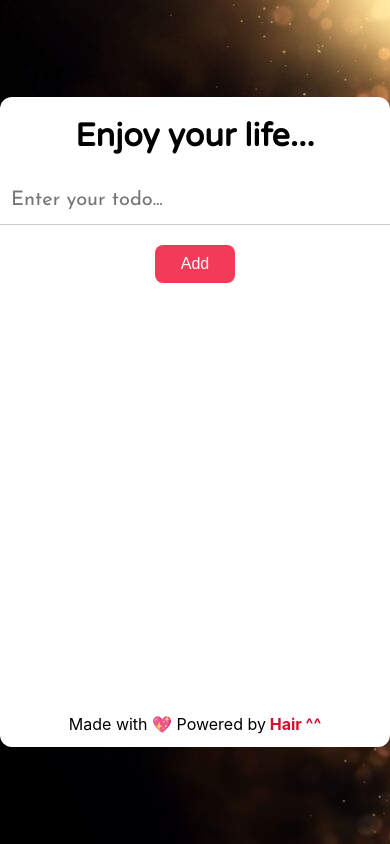
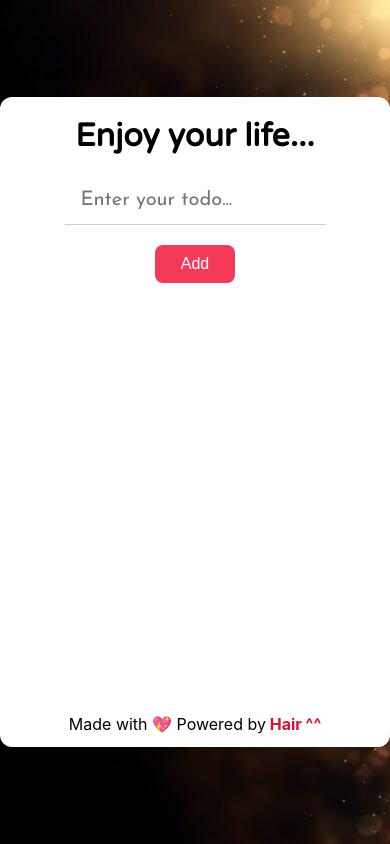
Before and after one commit to Bun-Boo/todo-app-basic, a React (Create React App) app: page / in a window 390 px wide. Built offline with nearby package versions, Linux system fonts and the light colour scheme.

Commit message:
fix input

```diff
--- a/src/App.css
+++ b/src/App.css
@@ -120,6 +120,9 @@ p {
     justify-content: center;
     align-items: center;
   }
+  .input-todo > input {
+    width: 100%;
+  }
   .input-todo > button {
     margin: 20px;
   }
```
